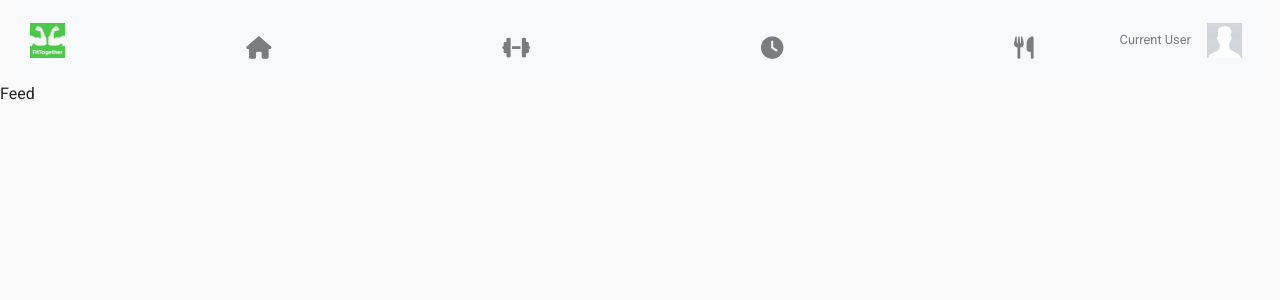
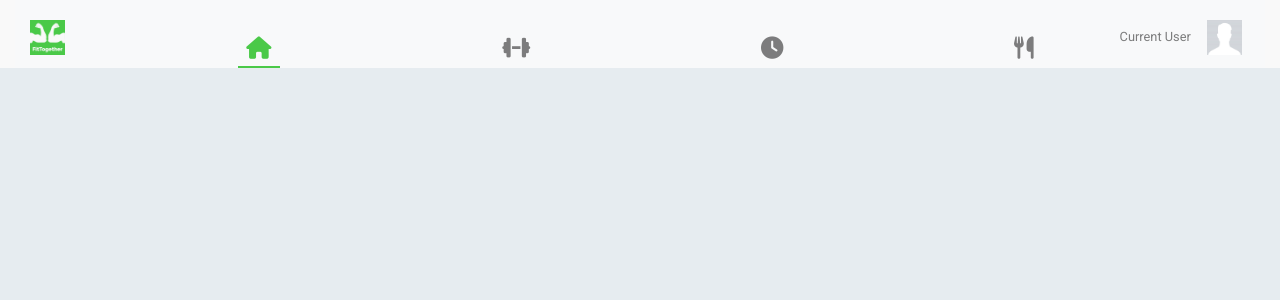
Before and after one commit to 0chriscrew0/fit-together-client, a React (Create React App) app: page /feed in a window 1280 px wide. Shown: the top 300 px of the page. Built offline with nearby package versions, Linux system fonts and the light colour scheme.

Commit message:
add navlinks to header and style active state for links

```diff
--- a/src/components/Feed/index.tsx
+++ b/src/components/Feed/index.tsx
@@ -2,6 +2,6 @@ import * as React from "react";
 
 export default class Feed extends React.PureComponent {
   render() {
-    return <div>Feed</div>;
+    return <div className="feed" />;
   }
 }
--- a/src/components/Layout/Header.tsx
+++ b/src/components/Layout/Header.tsx
@@ -2,13 +2,14 @@ import * as React from "react";
 
 import Logo from "../../img/FitTogether-logo-v2.png";
 import ProfilePic from "../../img/profile-pic.jpeg";
+import { NavLink } from "react-router-dom";
 
 export default class Header extends React.PureComponent {
   render() {
     return (
       <header className="header">
         <div className="container-fluid">
-          <nav className="navbar navbar-expand navbar-light bg-light px-0">
+          <nav className="navbar navbar-expand navbar-light bg-light px-0 pb-0">
             <div className="row w-100 mx-auto">
               <div className="col-4 col-md-2 logo-wrapper">
                 <a className="navbar-brand" href="#">
@@ -27,28 +28,28 @@ export default class Header extends React.PureComponent {
                 >
                   <ul className="navbar-nav">
                     <li className="nav-item">
-                      <a className="nav-link" href="#">
+                      <NavLink className="nav-link" to="/feed">
                         <i className="fas fa-home" />{" "}
                         <span className="header-link">Home</span>
-                      </a>
+                      </NavLink>
                     </li>
                     <li className="nav-item">
-                      <a className="nav-link" href="#">
+                      <NavLink className="nav-link" to="/workouts">
                         <i className="fas fa-dumbbell" />{" "}
                         <span className="header-link">Workouts</span>
-                      </a>
+                      </NavLink>
                     </li>
                     <li className="nav-item">
-                      <a className="nav-link" href="#">
+                      <NavLink className="nav-link" to="/routines">
                         <i className="fas fa-clock" />{" "}
                         <span className="header-link">Routines</span>
-                      </a>
+                      </NavLink>
                     </li>
                     <li className="nav-item">
-                      <a className="nav-link" href="#">
+                      <NavLink className="nav-link" to="/meal-plans">
                         <i className="fas fa-utensils" />{" "}
                         <span className="header-link">Meal Plans</span>
-                      </a>
+                      </NavLink>
                     </li>
                   </ul>
                 </div>
--- a/src/scss/layout/_header.scss
+++ b/src/scss/layout/_header.scss
@@ -32,6 +32,13 @@
       display: flex;
       justify-content: space-between;
       font-size: 1.4rem;
+      a {
+        padding-bottom: 0;
+        &.active {
+          color: $green !important;
+          border-bottom: solid $green 2px;
+        }
+      }
     }
 
     .header-link {
--- a/src/scss/main.scss
+++ b/src/scss/main.scss
@@ -16,7 +16,8 @@
 @import "components/button";
 
 // 6. Page-specific styles
-@import "pages/home", "pages/join", "pages/register", "pages/login";
+@import "pages/home", "pages/join", "pages/register", "pages/login",
+  "pages/feed";
 
 // 7. Themes
 @import "themes/default";
--- /dev/null
+++ b/src/scss/pages/_feed.scss
@@ -0,0 +1,4 @@
+.feed {
+  height: 100vh;
+  background-color: $gray;
+}
```
Also changed, not shown: src/css/main.css.
